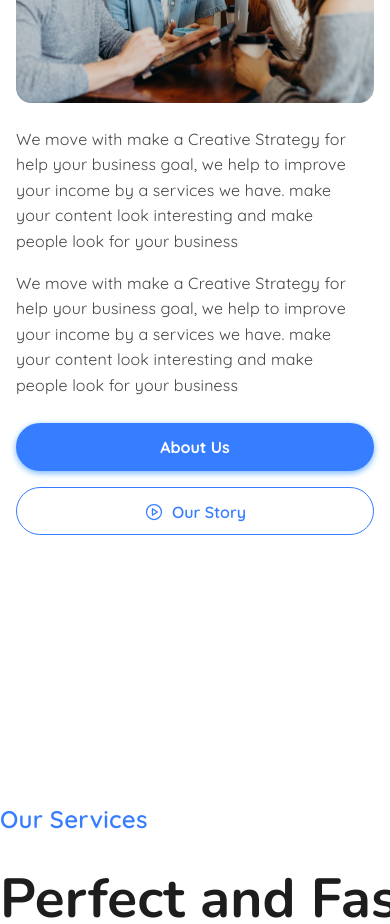
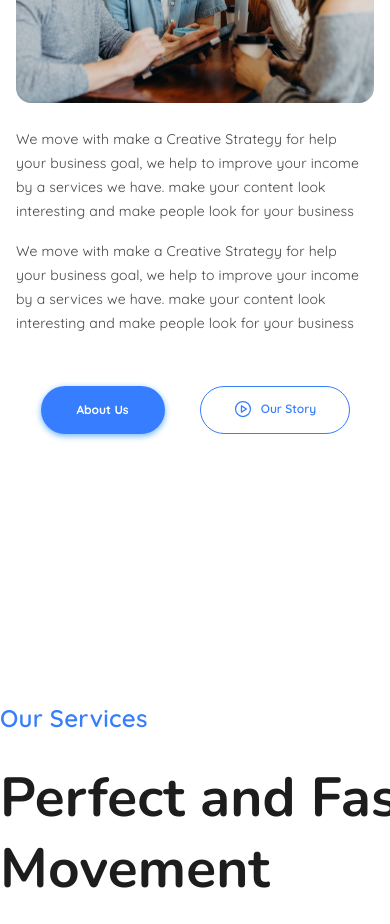
Before and after one commit to suphanatchanlek30/Agency-Creative, a React (Vite) app: page / in a window 390 px wide. Shown: the part 1180-2104 px from the top of the page. Built offline with nearby package versions, Linux system fonts and the light colour scheme.

Commit message:
update Responsive For About

```diff
--- a/src/page/About.jsx
+++ b/src/page/About.jsx
@@ -33,7 +33,7 @@ const About = () => {
       </div>
 
       {/* Content Container */}
-      <div className="flex flex-col lg:flex-row justify-center gap-6 sm:gap-8 md:gap-10 lg:gap-6">
+      <div className="flex flex-col lg:flex-row justify-center gap-6 sm:gap-8 md:gap-10 lg:gap-10">
         {/* Left Side - Image */}
         <div className="w-full lg:w-1/2">
           <div className="relative flex justify-center lg:justify-start items-center">
@@ -52,7 +52,7 @@ const About = () => {
               alt="Decoration"
               className="absolute
                          hidden sm:block
-                         top-[-5%] right-[20%] lg:right-[90%]
+                         top-[85%] right-[20%] lg:right-[-5%]
                          w-[60px] sm:w-[80px] md:w-[100px]
                          object-cover z-10 opacity-100"
             />
@@ -61,7 +61,7 @@ const About = () => {
               alt="Decoration"
               className="absolute
                          hidden sm:block
-                         top-[80%] left-[20%] lg:left-[503px]
+                         top-[-3%] left-[20%] lg:left-[-6%]
                          w-[60px] sm:w-[80px] md:w-[100px]
                          object-cover z-10 opacity-100"
             />
@@ -69,27 +69,27 @@ const About = () => {
         </div>
 
         {/* Right Side - Content */}
-        <div className="w-full lg:w-1/2 flex flex-col justify-center">
+        <div className="w-full lg:w-1/2 flex flex-col justify-center gap-[35px]">
           {/* Text Sections */}
           <div className="space-y-4 sm:space-y-6 md:space-y-6">
             <p className="font-body
-                         text-base sm:text-lg md:text-[20px]
+                         text-[14px] sm:text-lg md:text-[20px]
                          font-normal text-[#464646]
-                         tracking-[0.01em] leading-[1.6]
+                         tracking-[0.01em] leading-[24px]
                          pr-2">
               We move with make a Creative Strategy for help your business goal, we help to improve your income by a services we have. make your content look interesting and make people look for your business
             </p>
             <p className="font-body
-                         text-base sm:text-lg md:text-[20px]
+                         text-[14px] sm:text-lg md:text-[20px]
                          font-normal text-[#464646]
-                         tracking-[0.01em] leading-[1.6]
+                         tracking-[0.01em] leading-[24px]
                          pr-2">
               We move with make a Creative Strategy for help your business goal, we help to improve your income by a services we have. make your content look interesting and make people look for your business
             </p>
           </div>
 
           {/* Buttons */}
-          <div className="flex flex-col sm:flex-row gap-4 sm:gap-6 mt-6 sm:mt-8 md:mt-6">
+          <div className="flex flex-row justify-center sm:justify-start sm:flex-row gap-[35px] sm:gap-6 mt-4 sm:mt-4 md:mt-2">
             {/* About Us Button */}
             <a href="#"
                className="bg-[#377DFF] text-white
@@ -97,10 +97,10 @@ const About = () => {
                          px-8 sm:px-10 md:px-[50px]
                          py-3 sm:py-3 md:py-[12px]
                          rounded-[24px]
-                         w-full sm:w-[171px]
+                         w-[124px] sm:w-[171px]
                          h-12 md:h-[48px]
                          font-body font-bold
-                         text-base md:text-[16px]
+                         text-[12px] md:text-[16px]
                          flex items-center justify-center">
               About Us
             </a>
@@ -111,11 +111,11 @@ const About = () => {
                          px-8 sm:px-10 md:px-[50px]
                          py-3 sm:py-3 md:py-[12px]
                          rounded-[24px]
-                         w-full sm:w-[210px]
+                         w-[150px] sm:w-[210px]
                          h-12 md:h-[48px]">
               <div className="flex justify-center items-center gap-2 sm:gap-[10px]">
                 <PiPlayCircle className="text-xl md:text-[24px] text-[#377DFF]"/>
-                <p className="font-body text-base md:text-[16px] font-semibold">
+                <p className="font-body text-[12px] md:text-[16px] font-semibold">
                   Our Story
                 </p>
               </div>
```
